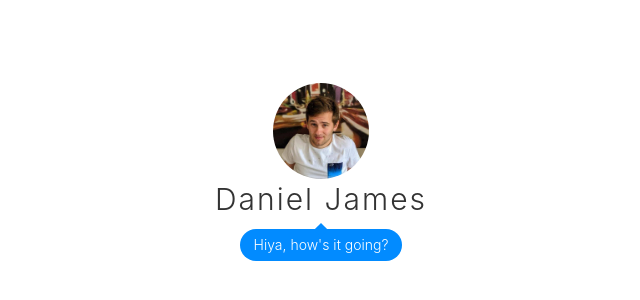
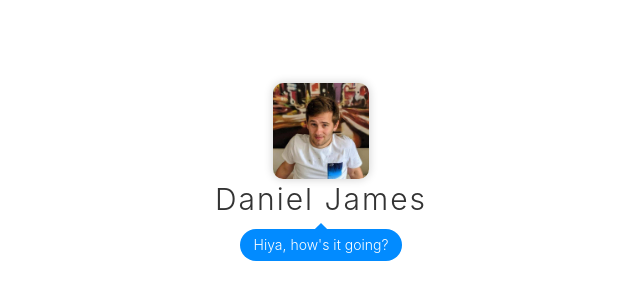
Before and after one commit to danieltj27/DanielJames, a plain HTML site: page index.html in a window 1280 px wide. Shown: the part 228-528 px from the top of the page, without its empty margins (319-959 px from the left). Drawn offline with Linux system fonts and the light colour scheme.

Commit message:
Tweak image

```diff
--- a/style.scss
+++ b/style.scss
@@ -39,7 +39,8 @@ img {
 	max-width: 120px;
 	margin: 0 auto;
 	display: block;
-	border-radius: 100%;
+	border-radius: 10px;
+	box-shadow: 0px 0px 10px rgba( 0, 0, 0, 0.2 );
 }
 
 h1 {
```
Also changed, not shown: style.css, 1 other file.
